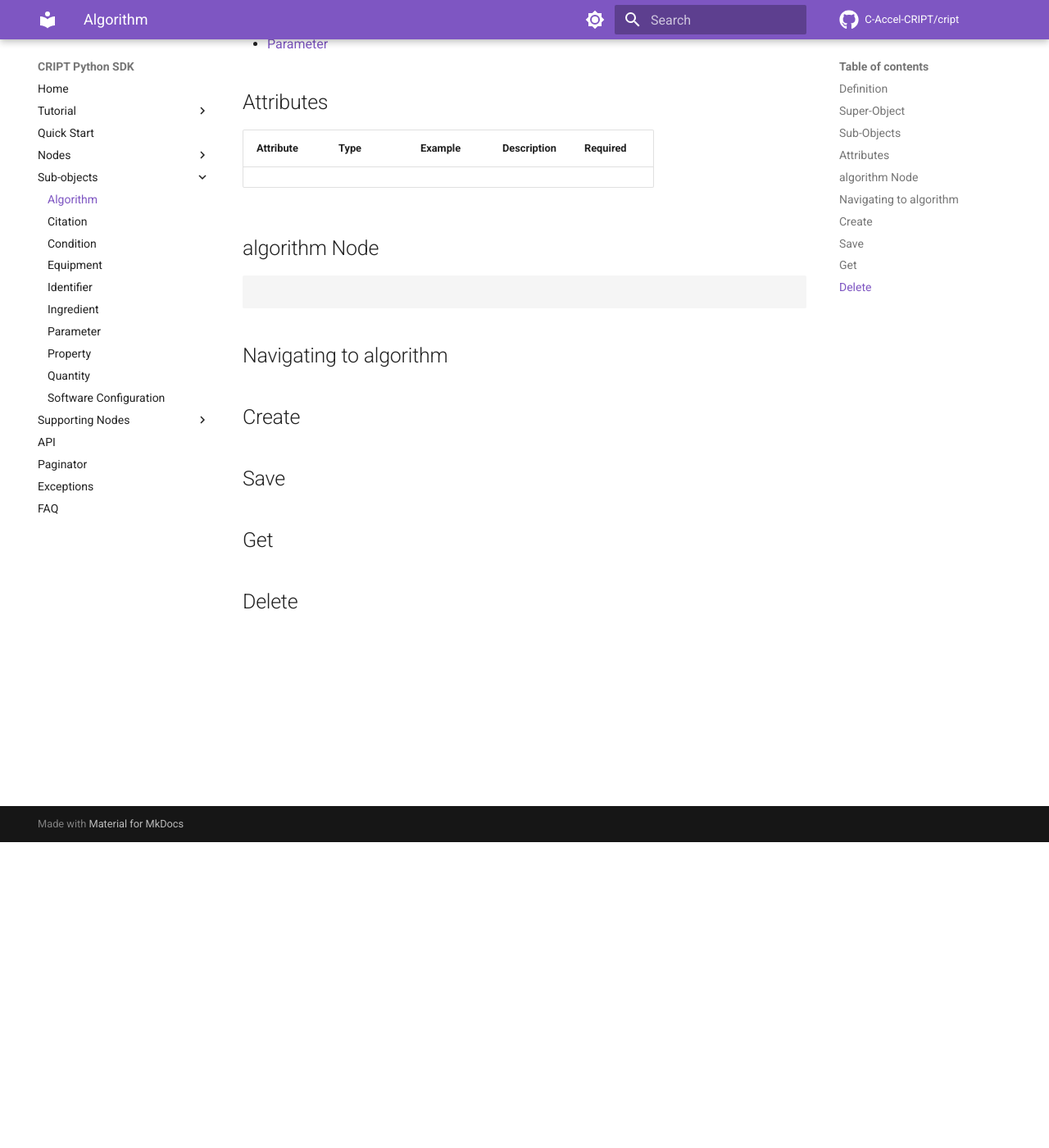
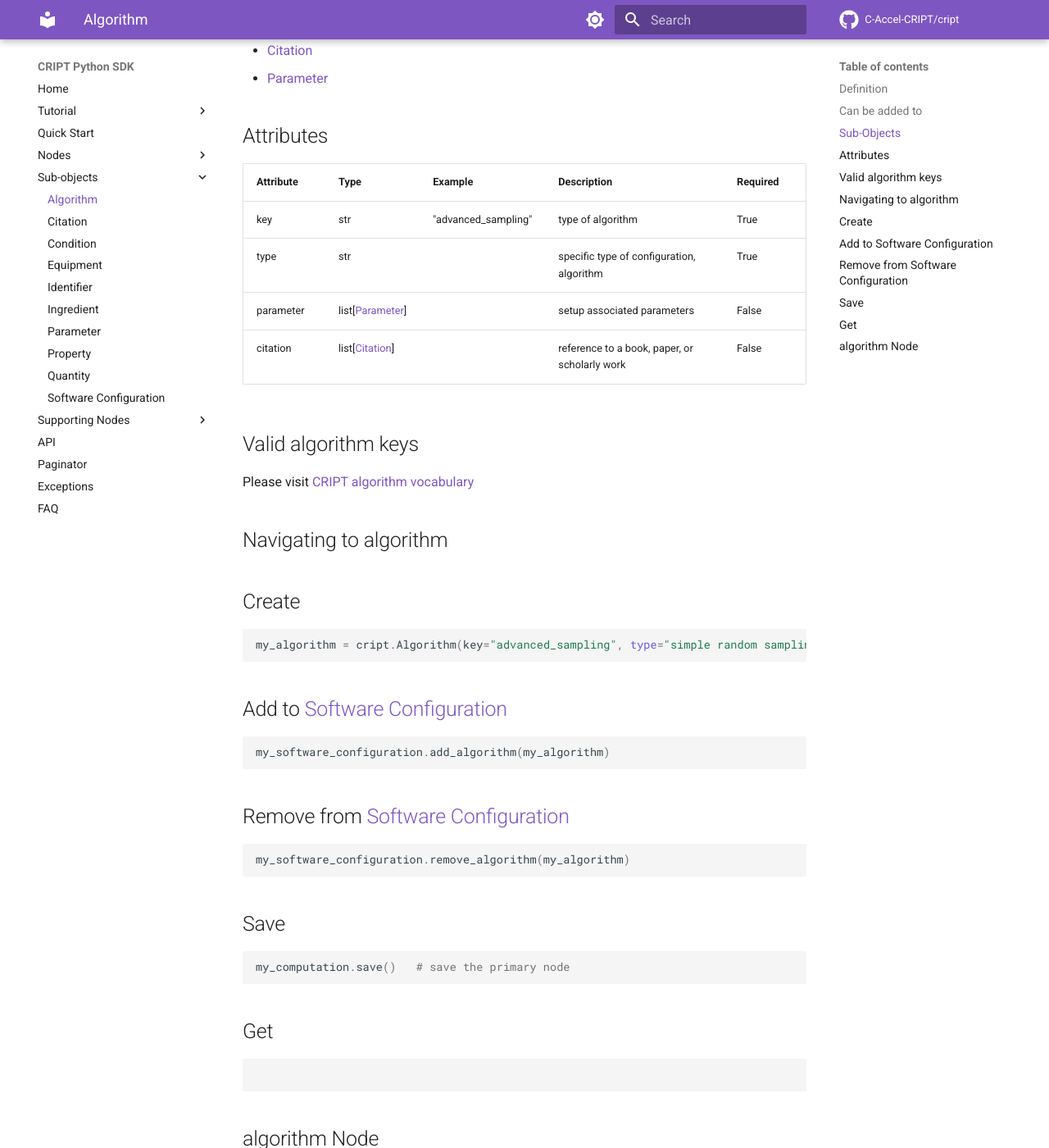
Before and after one commit to C-Accel-CRIPT/sdk-archive, an MkDocs documentation site: the page built from docs/subobjects/algorithm.md, in a window 1280 px wide and 1400 px high, scrolled down 373 px. Shown: the whole window at 82% size. Built offline with MkDocs 1.6.1 and Material for MkDocs 9.7.7, drawn with Linux system fonts in a browser that asks for light colours; comment, search, counter and statistics services are not loaded; some of the changed text lies outside the part shown.

Commit message:
rough draft of algorithm

````diff
--- a/docs/subobjects/algorithm.md
+++ b/docs/subobjects/algorithm.md
@@ -4,7 +4,8 @@
 
 
 
-## Super-Object
+## Can be added to
+* <a href="../software_configuration" target="_blank">Software Configuration</a>
 
 
 ## Sub-Objects
@@ -14,8 +15,49 @@
 
 ## Attributes
 
-| Attribute | Type | Example                        | Description                     | Required |
-|-----------|------|--------------------------------|---------------------------------|----------|
+| Attribute | Type                            | Example             | Description                                   | Required |
+|-----------|---------------------------------|---------------------|-----------------------------------------------|----------|
+| key       | str                             | "advanced_sampling" | type of algorithm                             | True     |
+| type      | str                             |                     | specific type of configuration, algorithm     | True     |
+| parameter | list[[Parameter](../parameter)] |                     | setup associated parameters                   | False    |
+| citation  | list[[Citation](../citation)]   |                     | reference to a book, paper, or scholarly work | False    |
+
+
+
+## Valid algorithm keys
+Please visit
+<a href="https://criptapp.org/keys/algorithm-key/" target="_blank">CRIPT algorithm vocabulary</a>
+
+
+
+
+## Navigating to algorithm
+
+## Create
+```python
+my_algorithm = cript.Algorithm(key="advanced_sampling", type="simple random sampling")
+```
+
+## Add to <a href="../software_configuration" target="_blank">Software Configuration</a>
+```python
+my_software_configuration.add_algorithm(my_algorithm)
+```
+
+## Remove from <a href="../software_configuration" target="_blank">Software Configuration</a>
+```python
+my_software_configuration.remove_algorithm(my_algorithm)
+```
+
+## Save
+```python
+my_computation.save()   # save the primary node
+```
+
+## Get
+```python
+
+```
+
 
 
 ## algorithm Node
@@ -23,15 +65,3 @@
 ```json
 
 ```
-
-
-
-## Navigating to algorithm
-
-## Create
-
-## Save
-
-## Get
-
-## Delete
````
